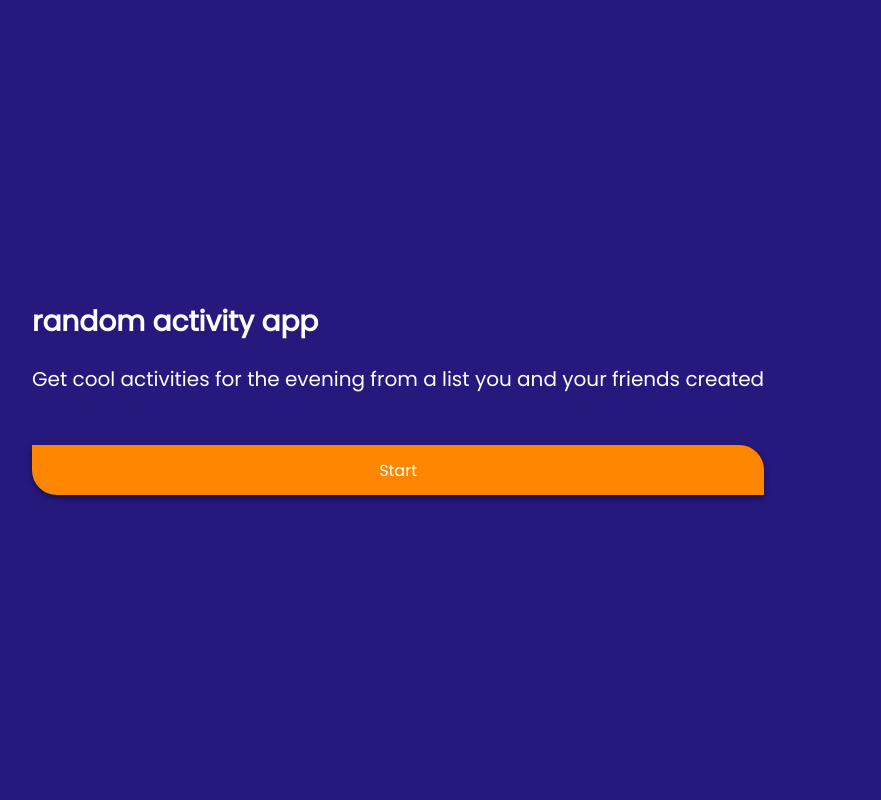
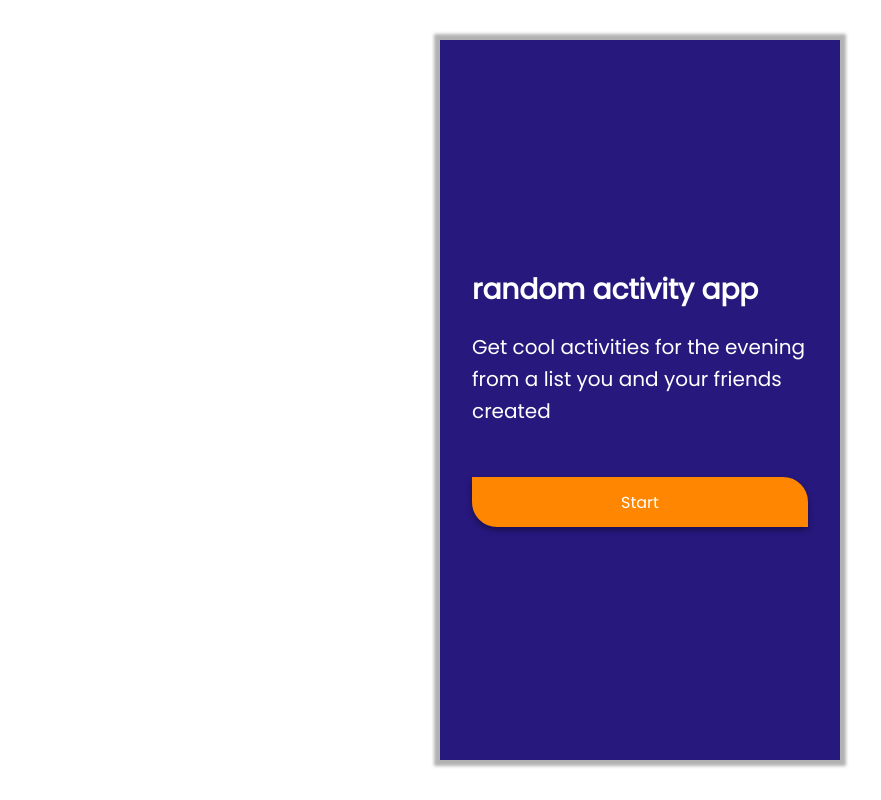
Before and after one commit to lucaspl3tti/random-activity-webapp, a Vue app: page / in a window 1280 px wide. Shown: the whole page, without its empty margins (0-881 px from the left). Built offline with nearby package versions, Linux system fonts and the light colour scheme.

Commit message:
Update css styling for tablet and desktop

```diff
--- a/src/styles/base.scss
+++ b/src/styles/base.scss
@@ -13,7 +13,7 @@
 body {
     min-height: 100vh;
     color: $color-text-light;
-    background: $color-main;
+    background: $color-body;
     transition: color 0.5s, background-color 0.5s;
     line-height: 1.6;
     font-family: $font-body;
@@ -27,9 +27,11 @@ body {
     display: flex;
     align-items: center;
     height: 100vh;
-    max-width: 1280px;
+    max-width: 400px;
     margin: 0 auto;
     padding: 2rem;
+    background-color: $color-main;
+    box-shadow: 0 0 3px 6px rgba(0, 0, 0, .3);
     font-weight: normal;
 }
 
@@ -85,3 +87,14 @@ body {
 .form-control {
     margin-bottom: 25px;
 }
+
+@media (min-width: 768px) {
+    body {
+        display: flex;
+        place-items: center;
+    }
+
+    #app {
+        max-height: 90vh;
+    }
+}
```
